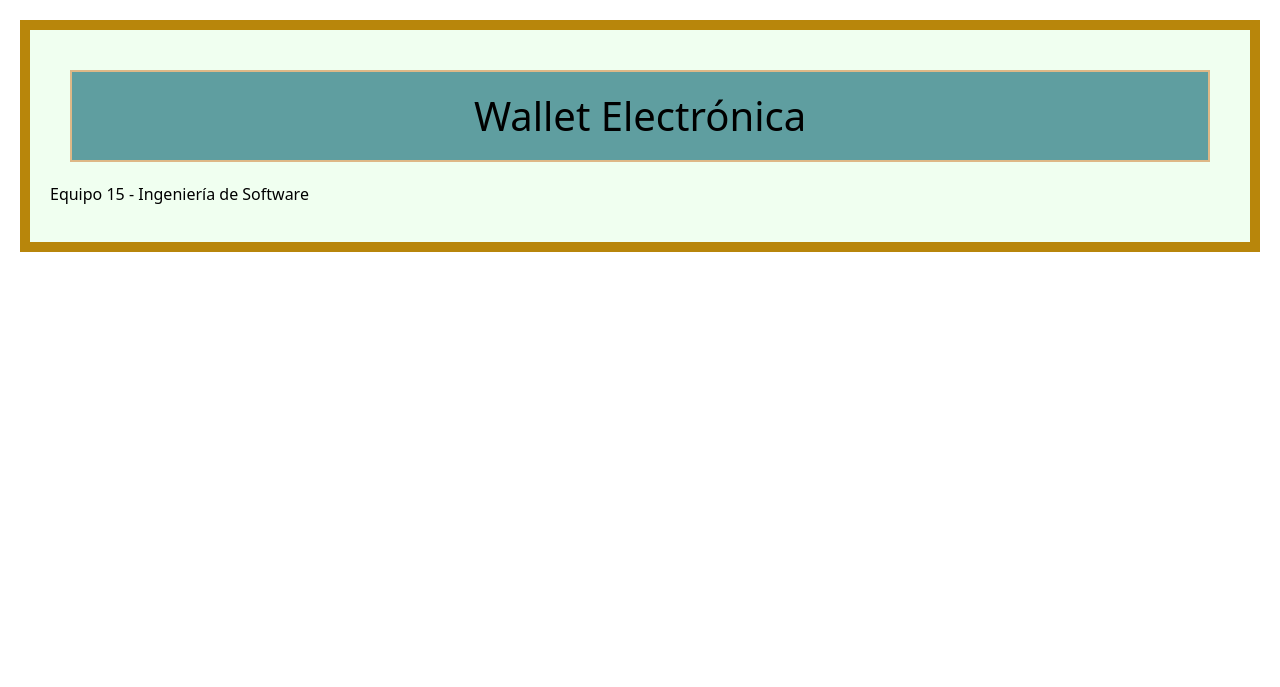
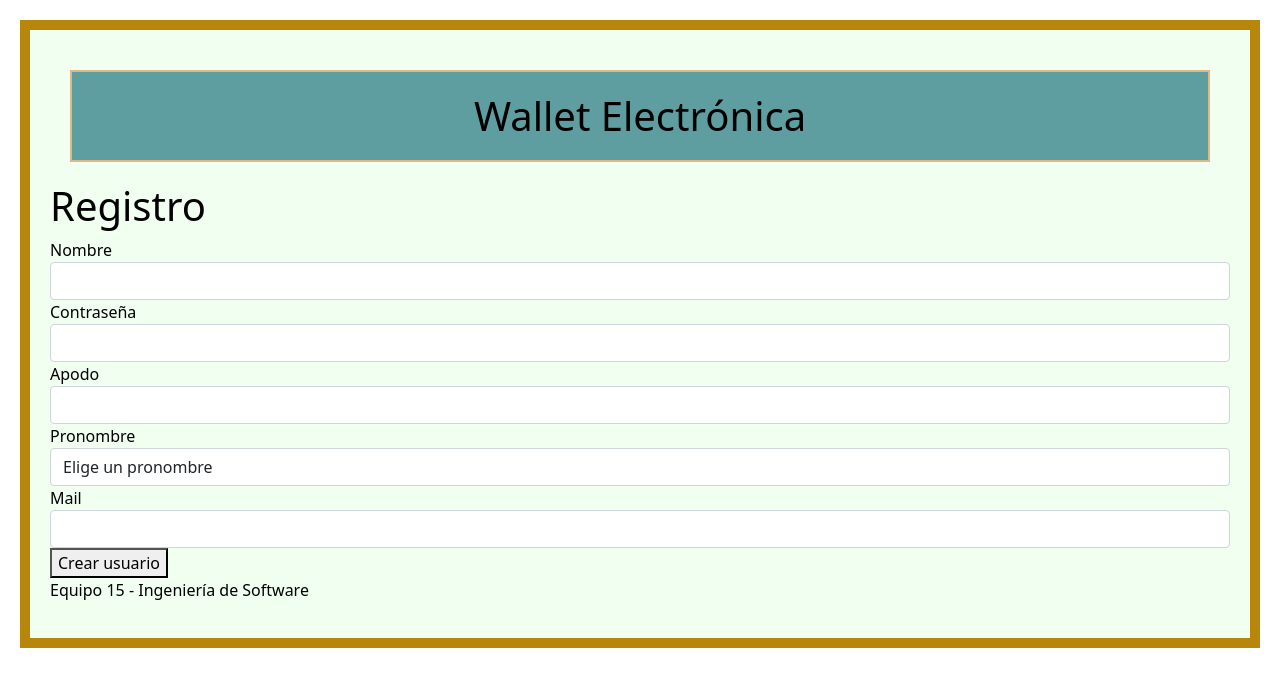
Before and after one commit to Joportus/2021-2-Grupo-15, a Django app: page /register/ in a window 1280 px wide. Shown: the top 687 px of the page. Run offline with Django 3.2, Linux system fonts and the light colour scheme.

Commit message:
template registro

```diff
--- a/wallet/fwallet/templates/fwallet/register_user.html
+++ b/wallet/fwallet/templates/fwallet/register_user.html
@@ -8,6 +8,40 @@ Registro de usuarios
 
 {% block content %}
 
+<h1> Registro </h1>
+        <form method="post">
+            {% csrf_token %}
+            <div class="form-group">
+                <label for="nombre_usuario">Nombre</label>
+                <input type="text" class="form-control" id=nombre_usuario name="nombre" required>
+            </div>
 
+            <div class="form-group">
+                <label for="contraseña">Contraseña</label>
+                <input type="password" class="form-control" id="contraseña" name="contraseña" required>
+            </div>
+
+             <div class="form-group">
+                <label for="apodo">Apodo</label>
+                <input type="text" class="form-control" id="apodo" name="apodo" required>
+             </div>
+
+            <div>
+                <label for="pronombre">Pronombre</label>
+                <select id="pronombre" class="form-control" name="pronombre" required>
+                    <option class="disabled" value="">Elige un pronombre</option>
+                    <option value="El">El</option>
+                    <option value="La">La</option>
+                    <option value="Le">Le</option>
+                    <option value="Otro">Otro</option>
+                </select>
+            </div>
+
+             <div class="form-group">
+                 <label for="mail">Mail</label>
+                 <input type="email" class="form-control" id="mail" name="mail" required>
+             </div>
+             <button type="submit">Crear usuario</button>
+        </form>
 
 {% endblock %}
```
